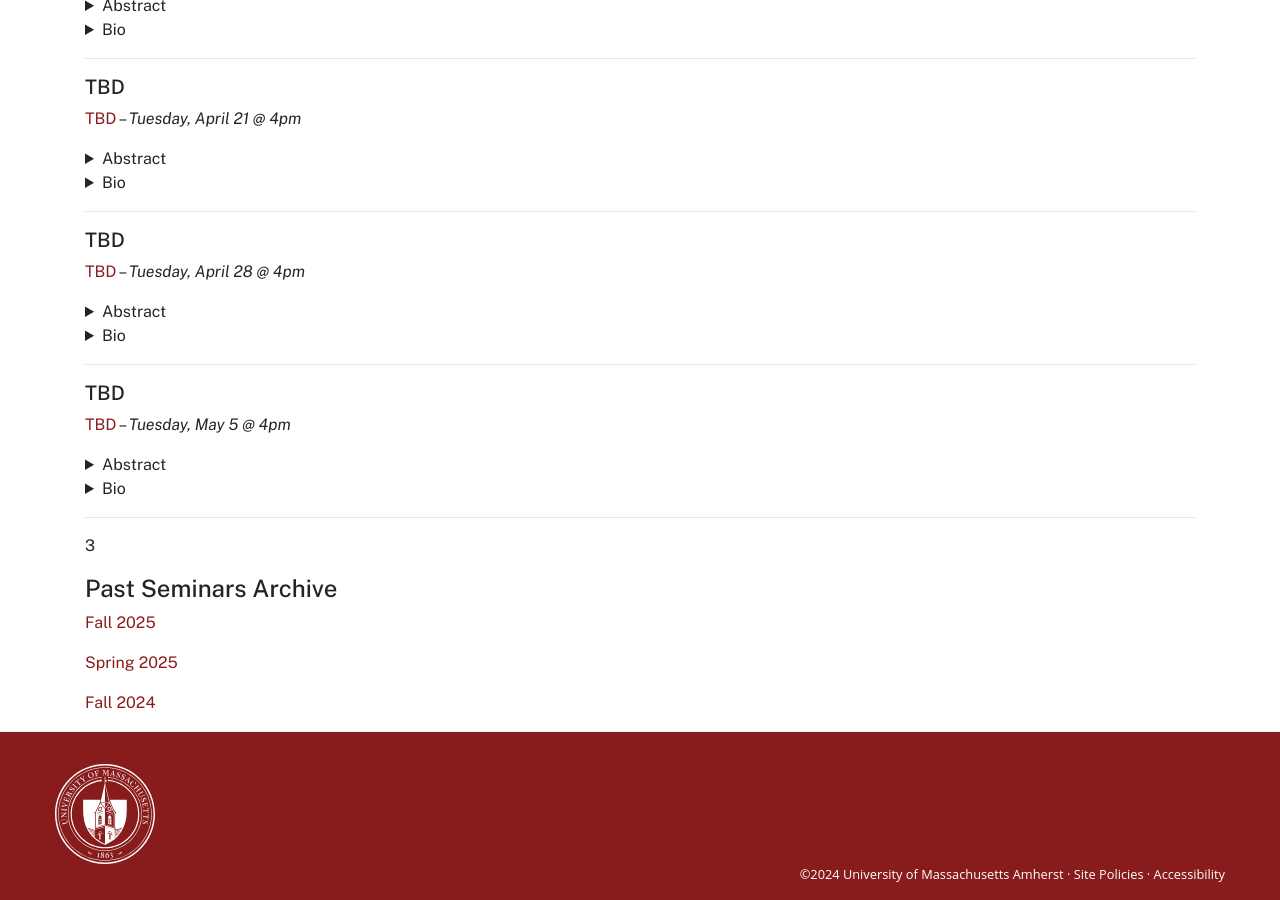
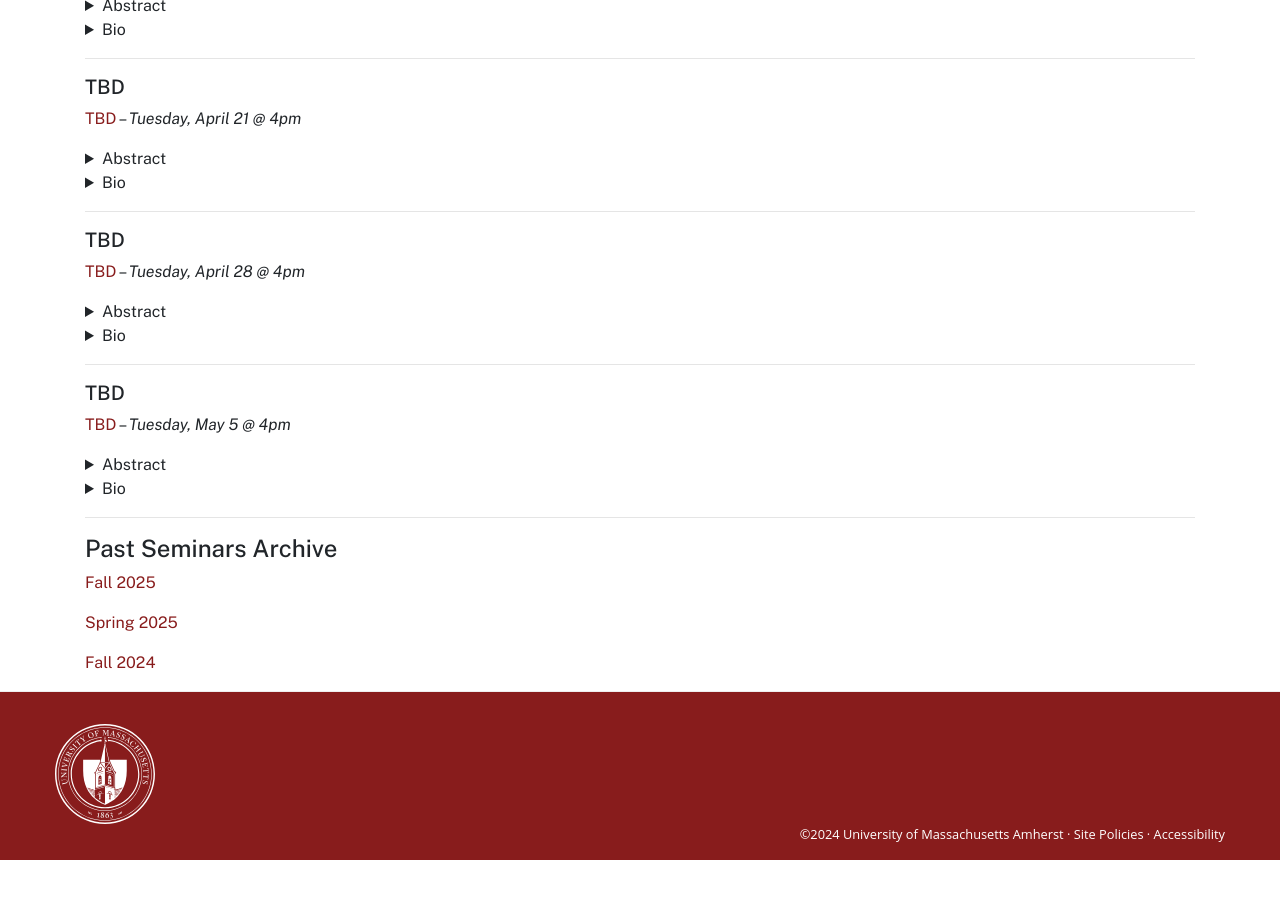
Before and after one commit to umass-theory/umass-theory.github.io, a Jekyll site: the page built from seminar.md, in a window 1280 px wide and 900 px high, scrolled down 2161 px. Built offline with Jekyll 4.4.1, drawn with Linux system fonts in a browser that asks for light colours; after the commit the page ends 3021 px from its top, so only the background shows below that.

Commit message:
last bug

```diff
--- a/seminar.md
+++ b/seminar.md
@@ -251,7 +251,7 @@ Bio TBA
 
 </details>
 
-<hr> -->3
+<hr> -->
 
 #### Past Seminars Archive
 
```
